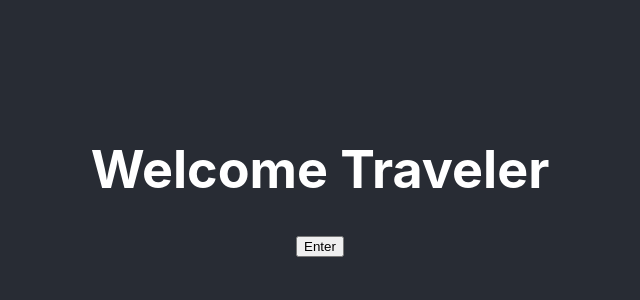
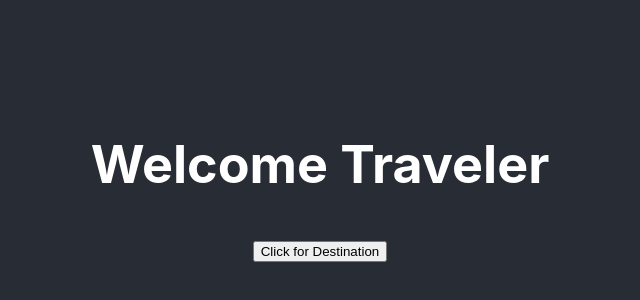
Before and after one commit to developingdina/magiparks, a React (Create React App) app: page / in a window 1280 px wide. Shown: the part 220-520 px from the top of the page, without its empty margins (320-960 px from the left). Built offline with nearby package versions, Linux system fonts and the light colour scheme.

Commit message:
adds parks array and state to home component

```diff
--- a/src/App.js
+++ b/src/App.js
@@ -4,21 +4,12 @@ import Home from './components/Home';
 function App() {
 
 
-//Renders Home Component
-  function showComponent(){
-
-  }
-
-//Handles click on Enter btn
-  function handleClick(event){
-  };
-
   return (
     <div className="App">
       <header className="App-header">
-        <h1>Welcome Traveler</h1>
-        <button onClick={handleClick}>Enter</button>
+        <Home />
       </header>
+
     </div>
   );
 }
--- /dev/null
+++ b/src/components/Button.js
@@ -0,0 +1,12 @@
+//Button that will add a new component based on a list
+import React from "react";
+
+
+export default function Button(props){
+
+    return(
+        <div>
+
+        </div>
+    )
+}
--- a/src/components/Home.js
+++ b/src/components/Home.js
@@ -1,9 +1,33 @@
 import React from 'react'
+import { useState, useEffect } from 'react'
+import ParkList from './ParkList';
+import Button from './Button';
 
 export default function Home() {
+
+
+    const parkArray = [
+        "The Forgotten Woods",
+        "Amity Island National Park",
+        "Dagobah National Park",
+        "Tatooine National Park",
+        "Mordor Historical Monument"
+    ]
+
+    const [list, setList] = useState([]);
+
+
+    function handleClick(){
+      setList(...parkArray, )
+      console.log(list)
+    }
+
     return (
         <div>
-            <h1>Home</h1>
+            <h1>Welcome Traveler</h1>
+
+            <button onClick={handleClick}>Click for Destination</button>
+
         </div>
     )
 }
--- /dev/null
+++ b/src/components/ParkList.js
@@ -0,0 +1,10 @@
+import React from 'react'
+
+export default function ParkList(props) {
+    return (
+        <div>
+            <h1>Park List</h1>
+            <h3>{props.text}</h3>
+        </div>
+    )
+}
--- a/src/index.js
+++ b/src/index.js
@@ -2,11 +2,16 @@ import React from 'react';
 import ReactDOM from 'react-dom';
 import './index.css';
 import App from './App';
-import {BrowserRouter, Routes, Route, NavLink} from 'react-router-dom'
+import { BrowserRouter } from 'react-router-dom';
 //import reportWebVitals from './reportWebVitals';
 
+
+
+
 ReactDOM.render(
-    <App />,
+  <BrowserRouter>
+    <App />
+    </BrowserRouter>,
   document.getElementById('root')
 );
 
```
